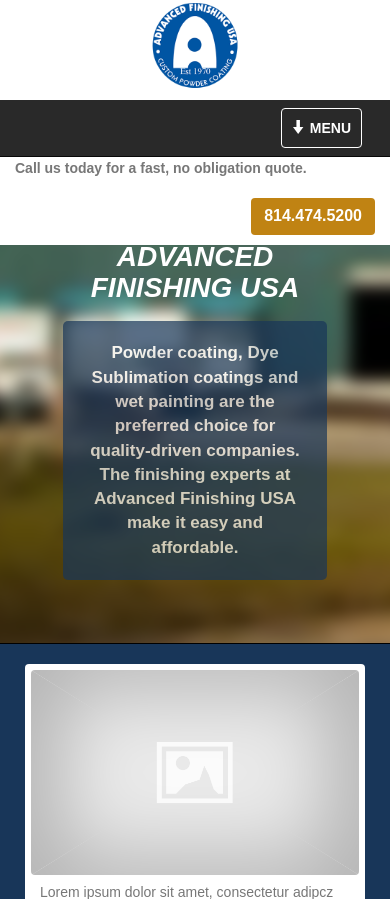
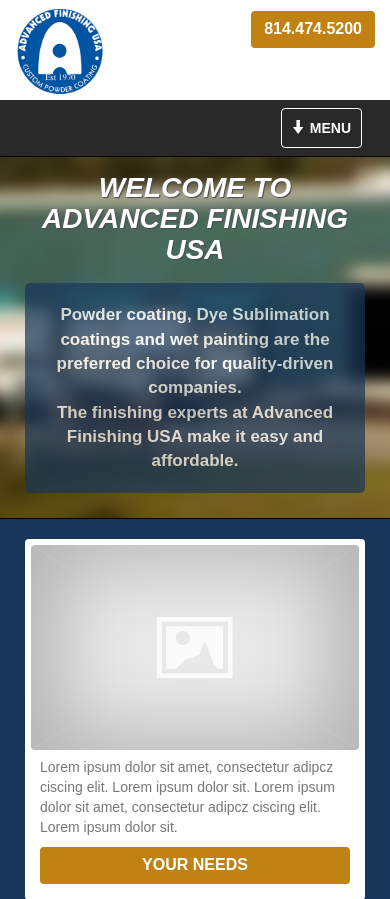
Before and after one commit to schwag/afusa, a PHP site: page /RDL/index.php in a window 390 px wide. Shown: the top 899 px of the page. Run offline with PHP 8.4, Linux system fonts and the light colour scheme; some libraries are stand-ins or nearby versions.

Commit message:
fixed media queries in header

```diff
--- a/css/custom.css
+++ b/css/custom.css
@@ -12,6 +12,7 @@ body{
 	margin-top: 10px;
 	font-style: italic;
 	font-size: 28px;
+	text-shadow: 1px 1px 1px #4C4C4C;
 }
 h2{
 	color: #336666;
@@ -674,6 +675,19 @@ color: #292929;
 /*-----------------------------------Media Queries---------------------------------------*/
 
 @media (max-width: 767px) {
+	.logoBackground img{
+		margin: 6px 0px 6px 0px;
+	}
+	.blueBackground{
+		padding: 10px;
+	}
+	.headerAddress{
+		display: none;
+	}
+	.headercontactInfo{
+		/*display: none;*/
+		float: right;
+	}
 	.navbar-inverse .navbar-nav>li>a:hover {
 		background-color: #ffffff;
 		color: black;
@@ -699,7 +713,8 @@ color: #292929;
 		border-radius: 0px;
 	}
 	.logoSection img{
-		margin: 0 auto;
+		float: left;
+		/*margin: 0 auto;*/
 	}
 	.navbar-collapse {
 		padding-right: 15px;
--- a/php/nav.php
+++ b/php/nav.php
@@ -5,7 +5,7 @@
                             <div class="col-lg-2 col-sm-2">
                                 <a href="#"><img src="img/afusa_logo_250x250.png" alt"" width="90px" height="90px" class="img-responsive"></a>
                             </div>
-                            <div class="col-lg-6 col-sm-6">
+                            <div class="col-lg-6 col-sm-6 headerAddress">
                                 <p class="headerText">Advanced Finishing USA - 7401 Kiler Dr. Fairview, PA 16415</br>
                                 Call us today for a fast, no obligation quote.</p>
                             </div>
```
